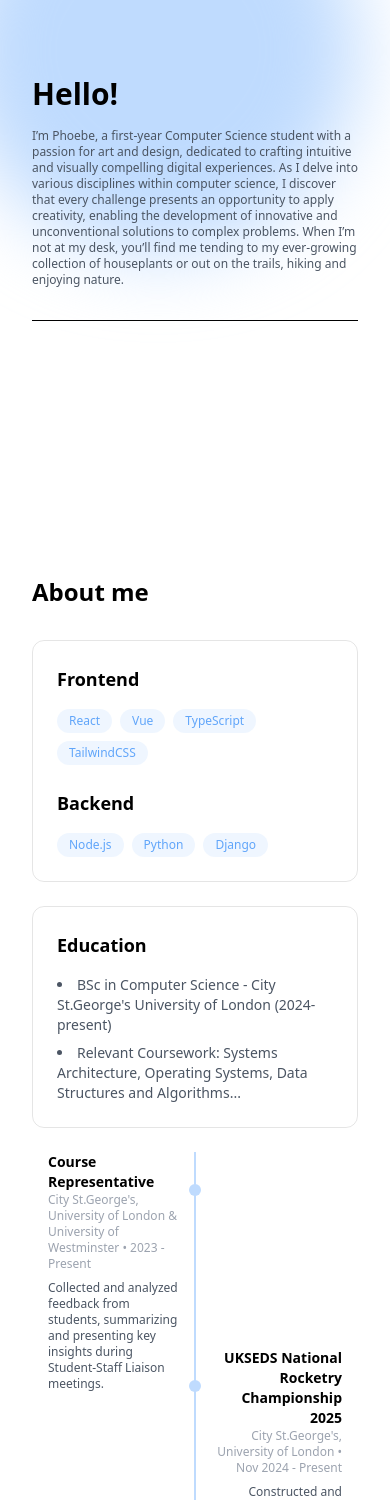
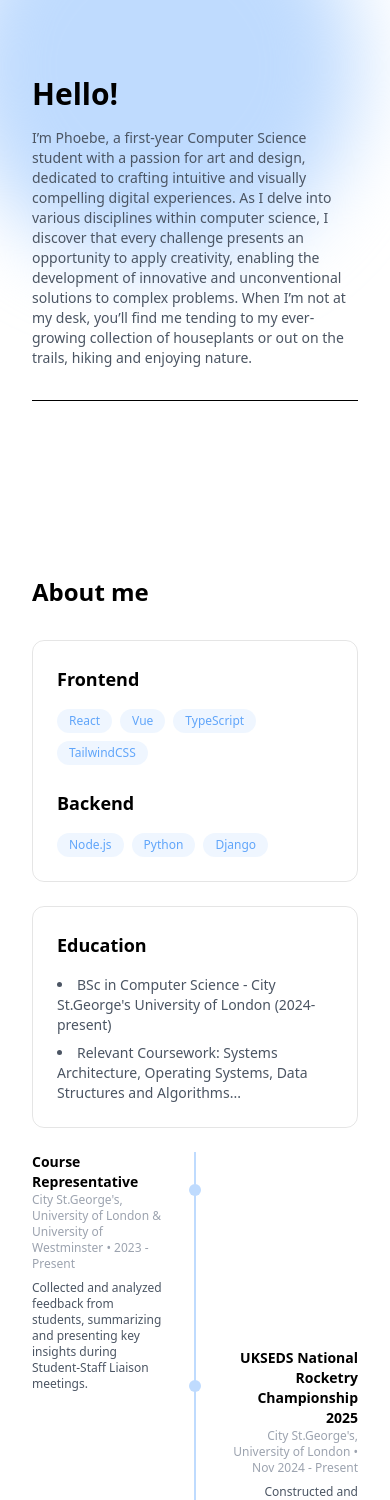
Before and after one commit to pholee/Online-Portfolio, a React (Vite) app in the folder Online_Portfolio_Code/: page / in a window 390 px wide. Shown: the part 300-1800 px from the top of the page. Built offline with nearby package versions, Linux system fonts and the light colour scheme.

Commit message:
Update timeline spacing

```diff
--- a/Online_Portfolio_Code/src/components/content/About.jsx
+++ b/Online_Portfolio_Code/src/components/content/About.jsx
@@ -131,8 +131,8 @@ export const About = () => {
                       <div
                         className={`w-5/12 rounded-lg ${
                           index % 2 === 0
-                            ? "ml-4 mr-auto text-left"
-                            : "mr-4 ml-auto text-right"
+                            ? "mr-auto text-left"
+                            : "ml-auto text-right"
                         }`}
                       >
                         <h4 className="font-semibold text-sm sm:text-md md:text-lg">
--- a/Online_Portfolio_Code/src/components/content/Home.jsx
+++ b/Online_Portfolio_Code/src/components/content/Home.jsx
@@ -46,7 +46,7 @@ export const Home = () => {
           <h1 className="font-semibold text-3xl md:text-4xl mb-4">Hello!</h1>
 
           {/* Paragraph */}
-          <p className="text-text-2 text-xs sm:text-lg mb-8 max-w-2xl">
+          <p className="text-text-2 text-sm sm:text-md sm:text-lg mb-8 max-w-2xl">
             I’m Phoebe, a first-year Computer Science student with a passion for
             art and design, dedicated to crafting intuitive and visually
             compelling digital experiences. As I delve into various disciplines
```
